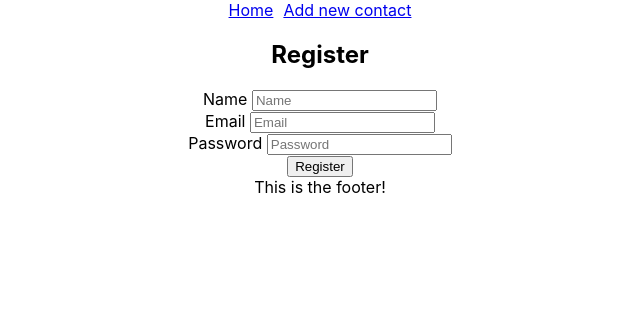
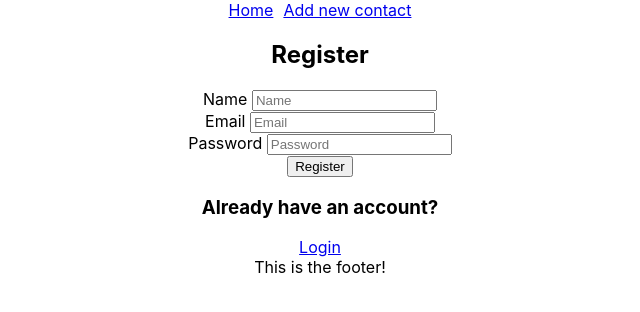
Before and after one commit to Mubarek-Hassen/contacts-client, a React (Create React App) app: page /register in a window 1280 px wide. Shown: the top 312 px of the page, without its empty margins (320-960 px from the left). Built offline with nearby package versions, Linux system fonts and the light colour scheme.

Commit message:
ref links added

```diff
--- a/src/components/users/Login.jsx
+++ b/src/components/users/Login.jsx
@@ -1,4 +1,5 @@
 import React, { useState } from 'react'
+import { Link } from "react-router-dom"
 import axios from "axios"
 function Login() {
   const [formData, setFormData] = useState({
@@ -32,6 +33,8 @@
         <br />
         <button type="submit">Login</button>
       </form>
+      <h3>Don't have an account?</h3>
+      <Link to="/register">Register</Link>
     </div>
   )
 }
--- a/src/components/users/Register.jsx
+++ b/src/components/users/Register.jsx
@@ -1,4 +1,5 @@
 import React, { useState } from 'react'
+import { Link } from "react-router-dom"
 import axios from 'axios';
 function Register() {
   const [formData, setFormData] = useState({
@@ -33,6 +34,8 @@
         <input name='password' value={password} type="password" placeholder='Password' onChange={inputChangeHandler} /> <br />
         <button type="submit">Register</button>
       </form>
+      <h3>Already have an account?</h3>
+      <Link to="/login">Login</Link>
     </div>
   )
 }
```
